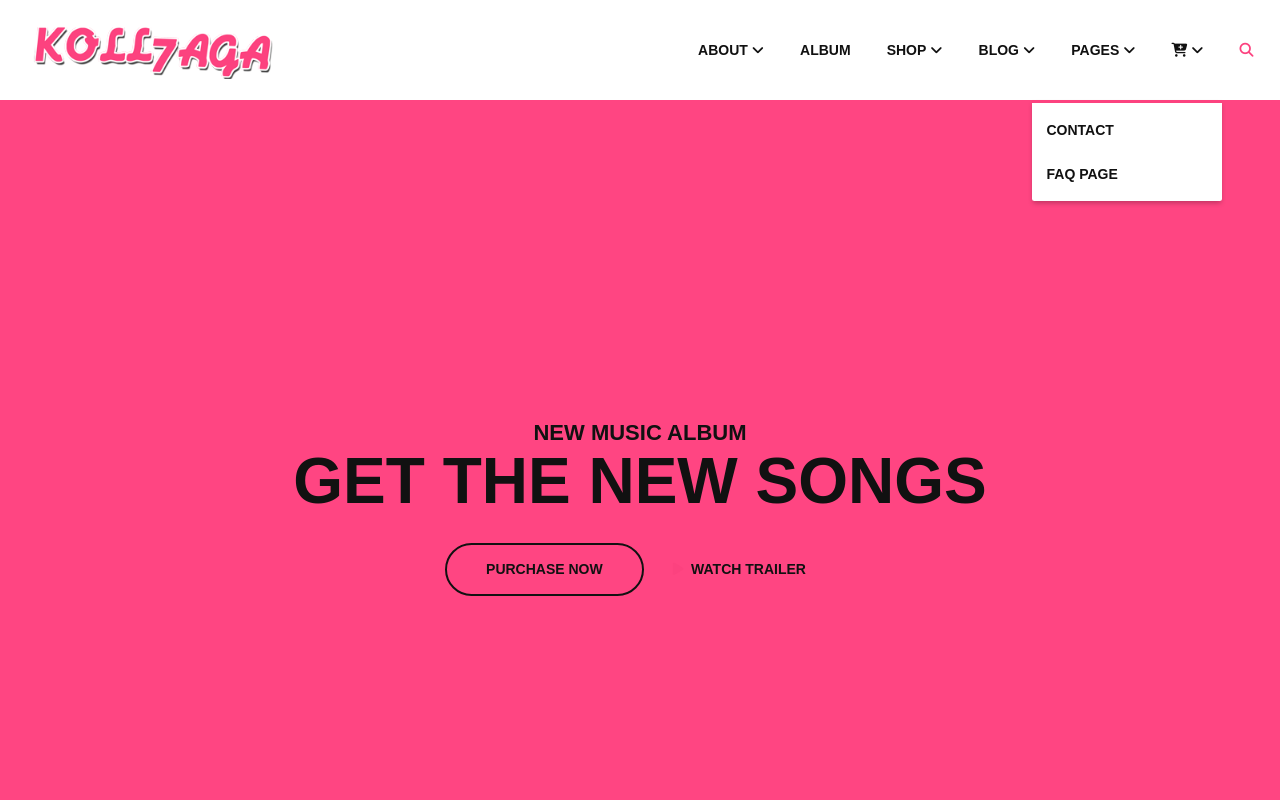
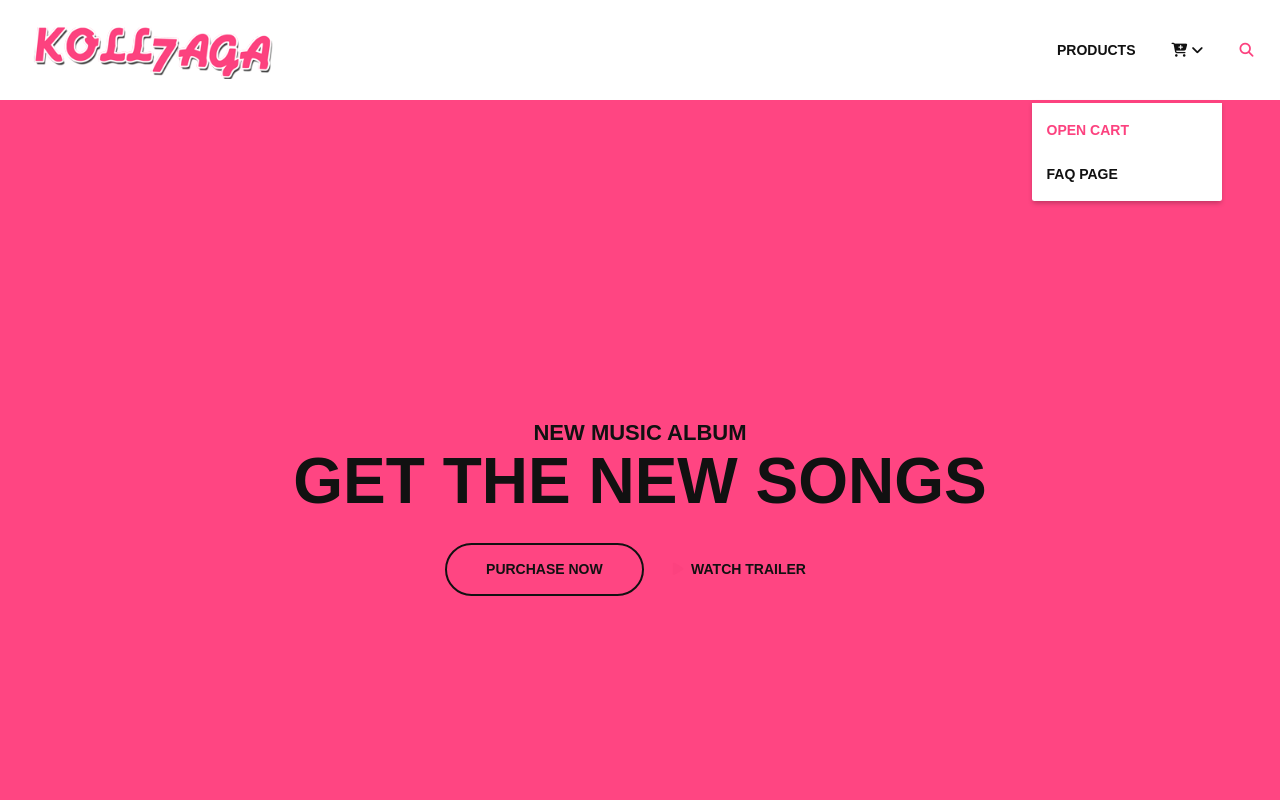
Before and after one commit to ayat-elsherif/kollhaga, a React (Create React App) app: page / in a window 1280 px wide. Both pictures are taken after a click on the button 1187 px from the left and 50 px from the top of the page. Shown: the top 800 px of the page. Built offline with nearby package versions, Linux system fonts and the light colour scheme.

Commit message:
fixing some issues

```diff
--- a/src/components/App.js
+++ b/src/components/App.js
@@ -14,6 +14,7 @@ import { Switch, Route } from "react-router-dom";
 import HomeSlider from "./HomeSlider";
 import ProductList from "./ProductList";
 import Modal from "./Modal";
+import PageBanner from "./PageBanner";
 class App extends React.Component {
   render() {
     return (
@@ -25,8 +26,14 @@ class App extends React.Component {
               <HomeSlider />
               <ProductList />
             </Route>
-            <Route path="/products" component={ProductList} />
-            <Route path="/store" component={Cart} />
+            <Route path="/products" exact>
+              <PageBanner
+                bannerPage="Products"
+                bannerTitle="the available mobiles"
+              />
+              <ProductList />
+            </Route>
+            <Route path="/store" exact component={Cart} />
             <Route path="/details/:id" component={Details} />
             <Route component={DefaultPage} />
           </Switch>
--- a/src/components/Header.js
+++ b/src/components/Header.js
@@ -30,21 +30,8 @@ class Header extends Component {
               <Navbar.Toggle aria-controls="navbarScroll" />
               <Navbar.Collapse id="navbarScroll">
                 <Nav className="navbar-right ms-auto">
-                  {/* <li className="active">
-                    <a href="index.html">Home</a>
-                  </li> */}
-
-                  <NavDropdown title="About">
-                    <NavDropdown.Item href="about-band.html">
-                      About Band
-                    </NavDropdown.Item>
-
-                    <NavDropdown.Item href="about-singer.html">
-                      About Singer
-                    </NavDropdown.Item>
-                  </NavDropdown>
                   <li>
-                    <a href="album.html">Album</a>
+                    <Link to="products">Products</Link>
                   </li>
                   {/* <NavDropdown title="Concert">
                     <NavDropdown.Item href="upcoming-concert.html">
@@ -63,40 +50,10 @@ class Header extends Component {
                       4 Column
                     </NavDropdown.Item>
                   </NavDropdown> */}
-                  <NavDropdown title="Shop">
-                    <NavDropdown.Item href="shop-3-col.html">
-                      Shop 3 Column
-                    </NavDropdown.Item>
 
-                    <NavDropdown.Item href="shop-4-col.html">
-                      Shop 4 Column
-                    </NavDropdown.Item>
-                  </NavDropdown>
-                  <NavDropdown title="Blog">
-                    <NavDropdown.Item href="blog-mesonry.html">
-                      Blog Mesonry
-                    </NavDropdown.Item>
-
-                    <NavDropdown.Item href="blog-list.html">
-                      Blog List
-                    </NavDropdown.Item>
-
-                    <NavDropdown.Item href="blog-single.html">
-                      Blog Single
-                    </NavDropdown.Item>
-                  </NavDropdown>
-                  <NavDropdown title="Pages">
-                    <NavDropdown.Item href="contact.html">
-                      Contact
-                    </NavDropdown.Item>
-
-                    <NavDropdown.Item href="faq.html">
-                      FAQ Page
-                    </NavDropdown.Item>
-                  </NavDropdown>
                   <NavDropdown title={<i className="fas fa-cart-plus"></i>}>
-                    <NavDropdown.Item href="contact.html">
-                      Contact
+                    <NavDropdown.Item>
+                      <Link to="/store">Open Cart</Link>
                     </NavDropdown.Item>
 
                     <NavDropdown.Item href="faq.html">
--- a/src/components/Modal.js
+++ b/src/components/Modal.js
@@ -35,7 +35,7 @@ class ProductModal extends Component {
                       className="btn btn-black"
                       onClick={value.closeModal}
                     >
-                      <Link to={"/store/"}>Go to Cart</Link>
+                      <Link to={"/store"}>Go to Cart</Link>
                     </Button>
                   </Card.Body>
                 </Card>
```
Also changed, not shown: 1 other file (tests, documents, lock files or other folders).
